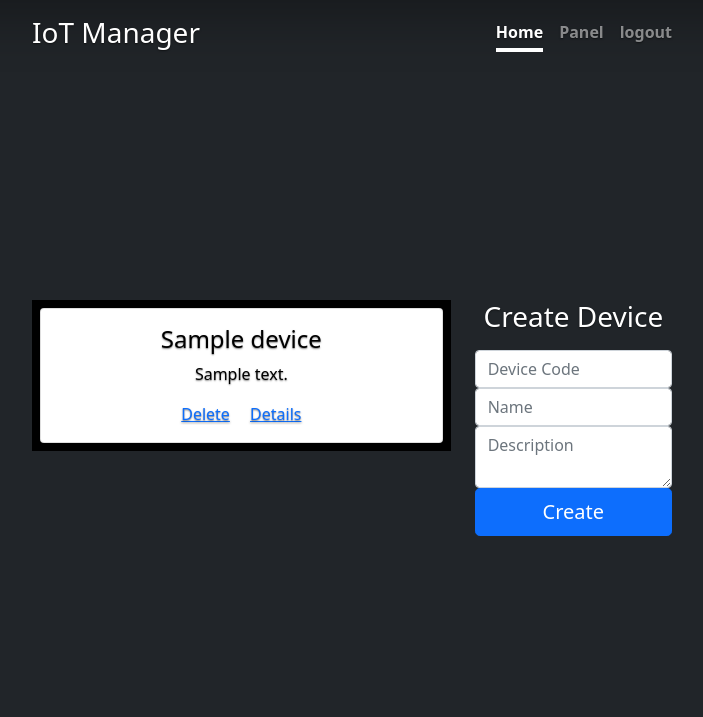
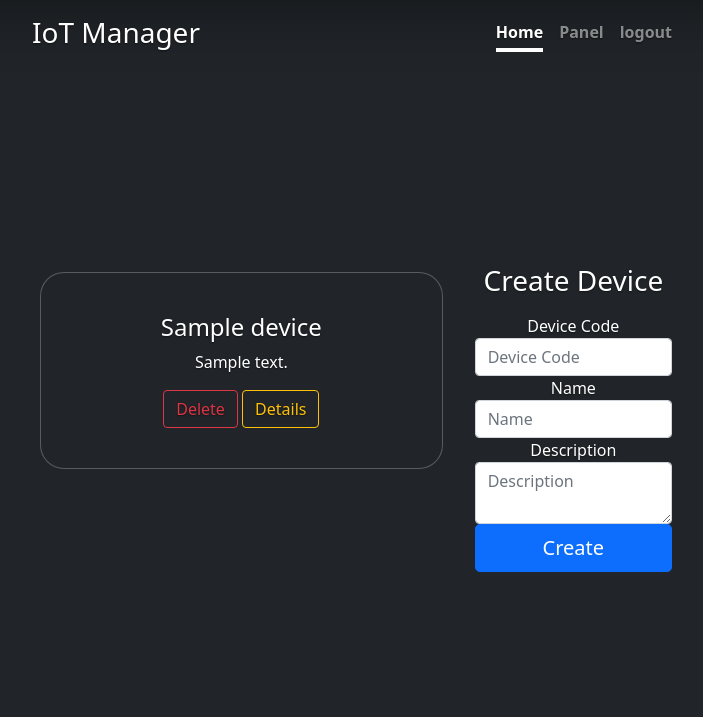
Before and after one commit to JosephCottingham/IoT-Motion-Device-Manager, a Flask app: page /management/panel in a window 1280 px wide. Shown: the top 717 px of the page, without its empty margins (288-991 px from the left). Run offline with Flask 2, Linux system fonts and the light colour scheme; a user stored in the database is signed in; tables that the repository leaves empty hold one stand-in row (values such as "Sample post"); some libraries are stand-ins or nearby versions.

Commit message:
UI inprovement

```diff
--- a/Application/IoT_Manager/templates/base.html
+++ b/Application/IoT_Manager/templates/base.html
@@ -54,6 +54,7 @@
     {% endblock %}
 
     <footer class="mt-auto text-white-50">
+
     </footer>
   </div>
 
--- a/Application/IoT_Manager/templates/panel.html
+++ b/Application/IoT_Manager/templates/panel.html
@@ -1,18 +1,28 @@
 {% extends 'base.html' %}
 {% block main %}
+
+<style>
+  .deviceCard {
+    border: 1px solid rgba(255, 255, 255, .25);
+    border-radius: 24px !important;
+    background-color: #212529 !important;
+    padding: 24px !important;
+  }
+
+</style>
 
 <main>
   <div class="row">
     <div class="col-md-8">
       <div class="d-flex">
         {% for device in current_user.devices %}
-        <div class="p-2 flex-fill" style="background:black; color:black;">
-          <div class="card">
+        <div class="p-2 flex-fill" style="color:white;">
+          <div class="card deviceCard">
             <div class="card-body">
               <h4 class="card-title">{{ device.name }}</h4>
               <p class="card-text">{{ device.desc }}</p>
-              <a href="{{ url_for('management.device_delete', device_id=device.id) }}" class="card-link">Delete</a>
-              <a href="{{ url_for('management.device_panel', device_id=device.id) }}" class="card-link">Details</a>
+              <a href="{{ url_for('management.device_delete', device_id=device.id) }}" class="btn btn-outline-danger">Delete</a>
+              <a href="{{ url_for('management.device_panel', device_id=device.id) }}" class="btn btn-outline-warning">Details</a>
             </div>
           </div>
         </div>
@@ -23,8 +33,11 @@
       <form action="" method="post">
         <h1 class="h3 mb-3 fw-normal">Create Device</h1>
         {{ form.hidden_tag() }}
+        {{ form.device_code.label }}
         {{ form.device_code(placeholder="Device Code", class_='form-control') }}
+        {{ form.name.label }}
         {{ form.name(placeholder="Name", class_='form-control') }}
+        {{ form.desc.label }}
         {{ form.desc(placeholder="Description", class_='form-control') }}
         {{ form.create(class_='w-100 btn btn-lg btn-primary') }}
       </form>
```
Also changed, not shown: Application/IoT_Manager/templates/device_panel.html (+12 -4 lines), Application/IoT_Manager/templates/login.html (+14 -4 lines), Application/IoT_Manager/templates/signup.html (+12 -2 lines), README.md.
